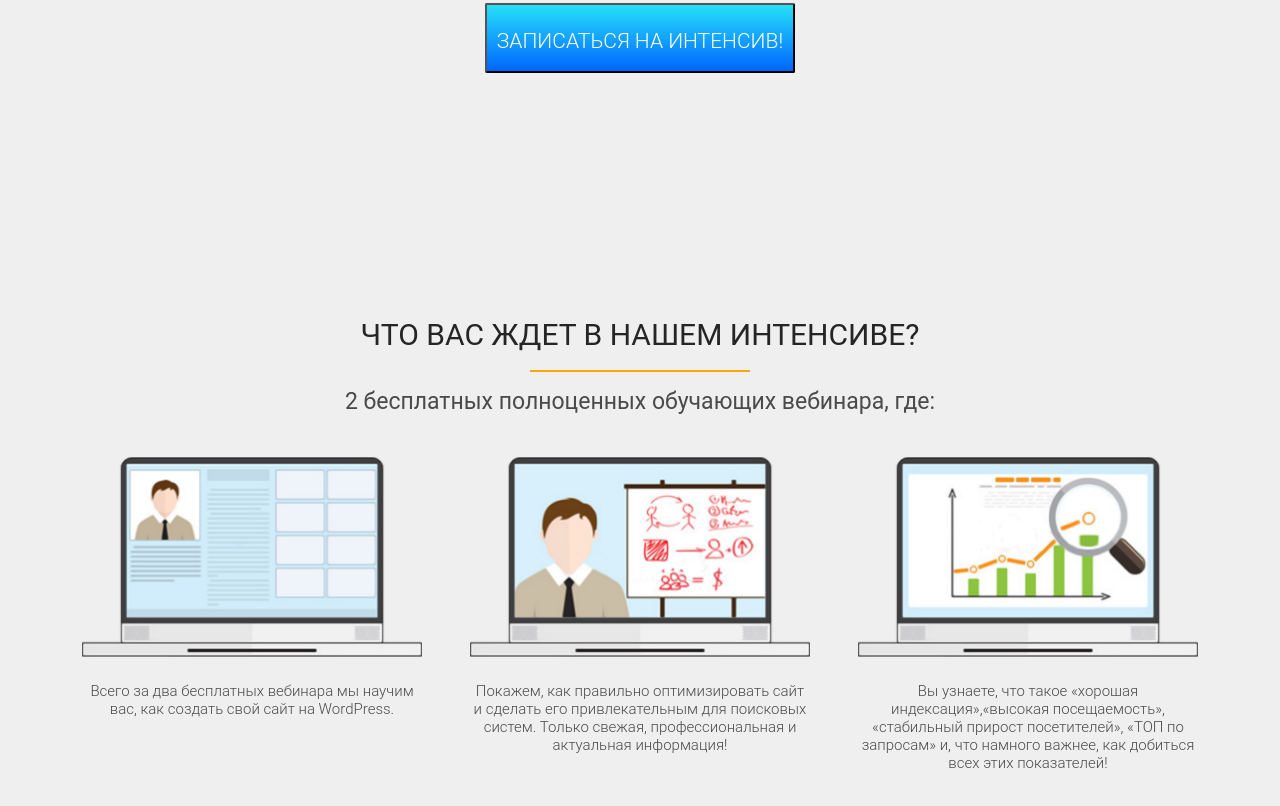
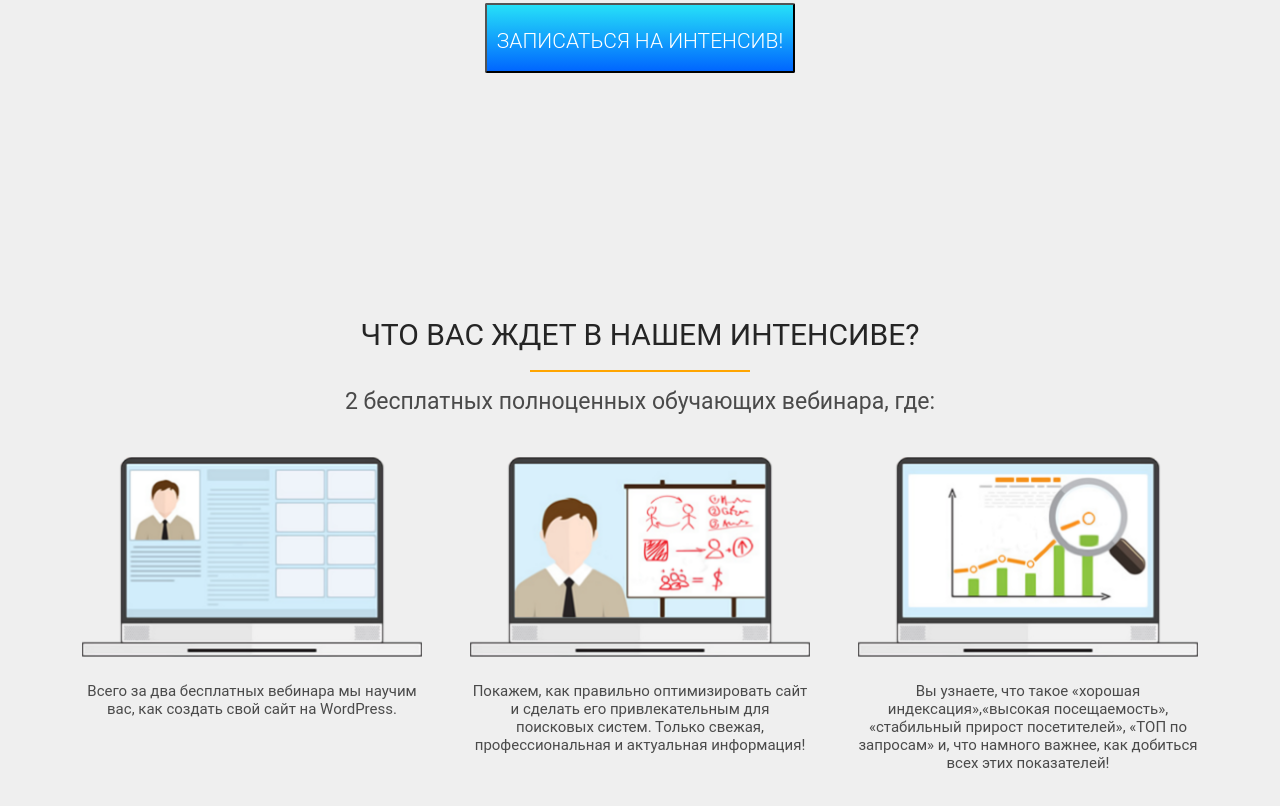
Before and after one commit to KiatiMuti/WorkHome, a plain HTML site: page index.html in a window 1280 px wide. Shown: the part 2285-3091 px from the top of the page. Drawn offline with Linux system fonts and the light colour scheme.

Commit message:
SassMode

```diff
--- a/sass/style.sass
+++ b/sass/style.sass
@@ -345,7 +345,7 @@ header
             .laptop_descr
                 font-family: 'Roboto'
                 font-style: normal
-                font-weight: 300
+                font-weight: 400
                 font-size: 15px
                 text-align: center
 
```
Also changed, not shown: css/style.css.
